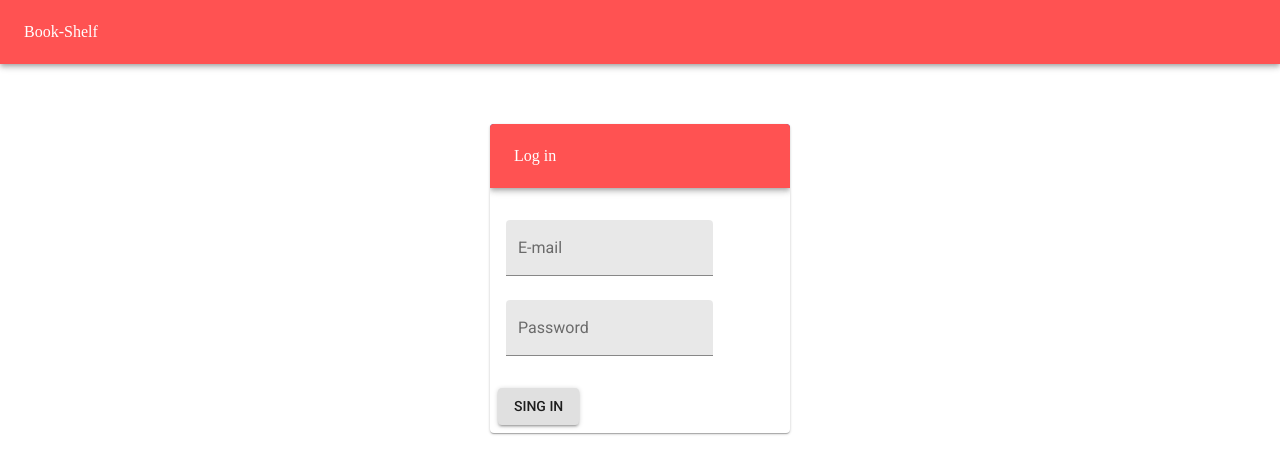
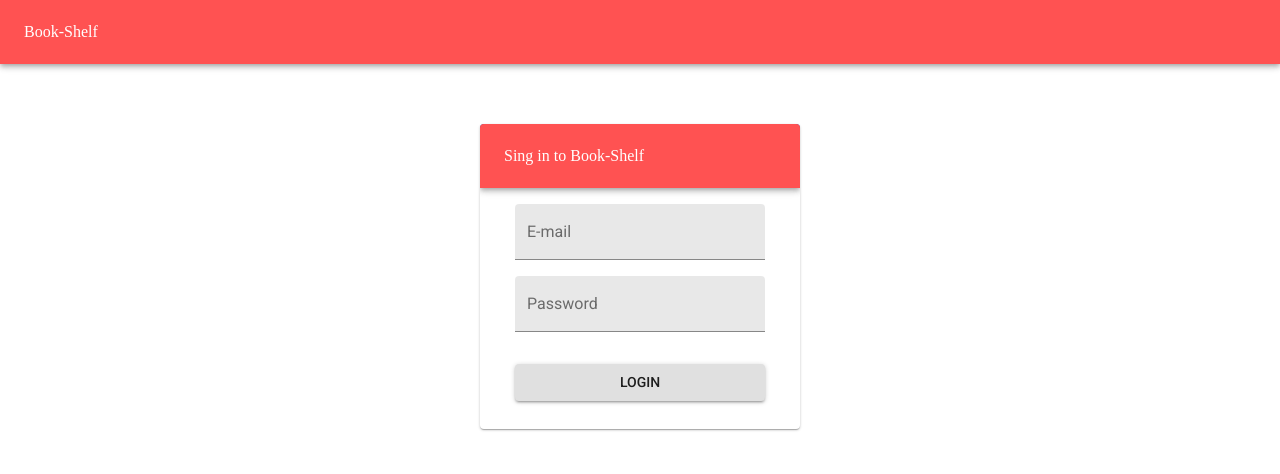
Before and after one commit to samuraiball/book-shelf-react, a React (Create React App) app: page / in a window 1280 px wide. Shown: the top 474 px of the page. Built offline with nearby package versions, Linux system fonts and the light colour scheme.

Commit message:
adjust login form

```diff
--- a/src/component/LoginPage.js
+++ b/src/component/LoginPage.js
@@ -10,17 +10,28 @@ import AppBar from '@material-ui/core/AppBar';
 
 
 const style = {
-   color:{
+    color: {
         background: '#ff5252'
     },
-    box:{
+    box: {
         display: 'block'
     },
     card: {
         marginTop: 60,
-        marginLeft: 'auto',
-        marginRight: 'auto',
-        maxWidth: 300
+        margin: 'auto',
+        maxWidth: 320,
+        height: 305
+    },
+    form: {
+        margin: 'auto',
+        maxWidth: 250
+    },
+    textBox: {
+        width: 250
+    },
+    button:{
+        margin: 'auto',
+        width: 250
     },
     media: {
         height: 0,
@@ -41,21 +52,29 @@ class LoginPage extends Component {
                         Book-Shelf
                     </Toolbar>
                 </AppBar>
-                <div className={classes.box}>
+                <div>
                     <Card className={classes.card}>
                         <AppBar position="static">
-                            <Toolbar className={classes.color}>Log in</Toolbar>
+                            <Toolbar className={classes.color}>
+                                Sing in to Book-Shelf
+                            </Toolbar>
                         </AppBar>
                         <CardContent>
+                            <div>
+                                <div className={classes.form}>
                                     <TextField
+                                        className={classes.textBox}
                                         id="filled-password-input"
                                         label="E-mail"
                                         type="usrname"
                                         autoComplete="current-username"
-                                margin="normal"
+                                        margin="none"
                                         variant="filled"
                                     />
+                                </div>
+                                <div className={classes.form}>
                                     <TextField
+                                        className={classes.textBox}
                                         id="filled-password-input"
                                         label="Password"
                                         type="password"
@@ -63,10 +82,12 @@ class LoginPage extends Component {
                                         margin="normal"
                                         variant="filled"
                                     />
+                                </div>
+                            </div>
                         </CardContent>
                         <CardActions>
-                            <Button variant="contained">
-                                Sing in
+                            <Button variant="contained" className={classes.button}>
+                                login
                             </Button>
                         </CardActions>
                     </Card>
```
Lines whose indentation alone changed are shown as unchanged.
